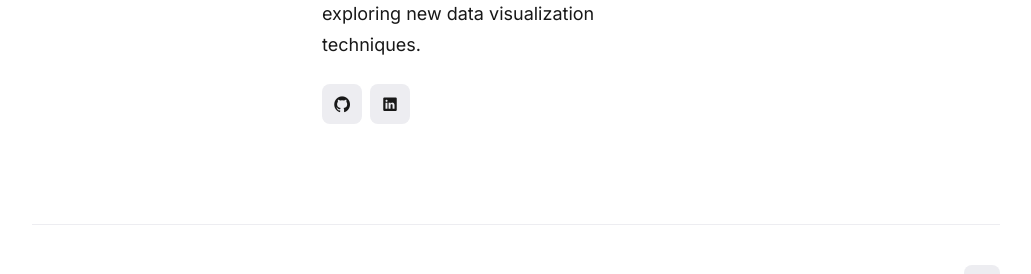
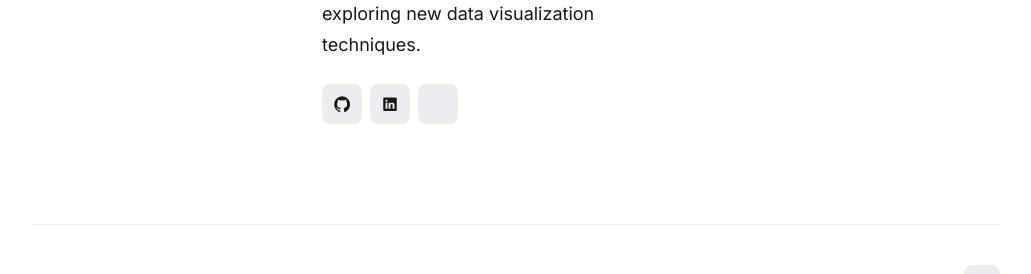
Before and after one commit to erica-prog/hilton_website, a Jekyll site: the page built from index.html, in a window 1280 px wide. Shown: the part 3784-4058 px from the top of the page, without its empty margins (124-1155 px from the left). Built offline with Jekyll 4.4.1, drawn with Linux system fonts in a browser that asks for light colours; nearby versions of some CDN libraries; some web fonts are replaced.

Commit message:
added mail social icon

```diff
--- a/_data/settings.yml
+++ b/_data/settings.yml
@@ -40,6 +40,7 @@
 #- {icon: "ion-logo-pinterest", link: "https://pinterest.com"}
 - {icon: "ion-logo-github", link: "https://github.com/erica-prog"}
 - {icon: "ion-logo-linkedin", link: " https://www.linkedin.com/in/erika-atoma-data/"}
+- {icon: "ion-mail", link: "mailto:atomamaro@gmail.com" }
 
 # Example of adding a new link to the footer - {icon: "ion-logo-dribbble", link: "https://dribbble.com"}
 # Other icons can be found at https://ionicons.com/v4/
```
